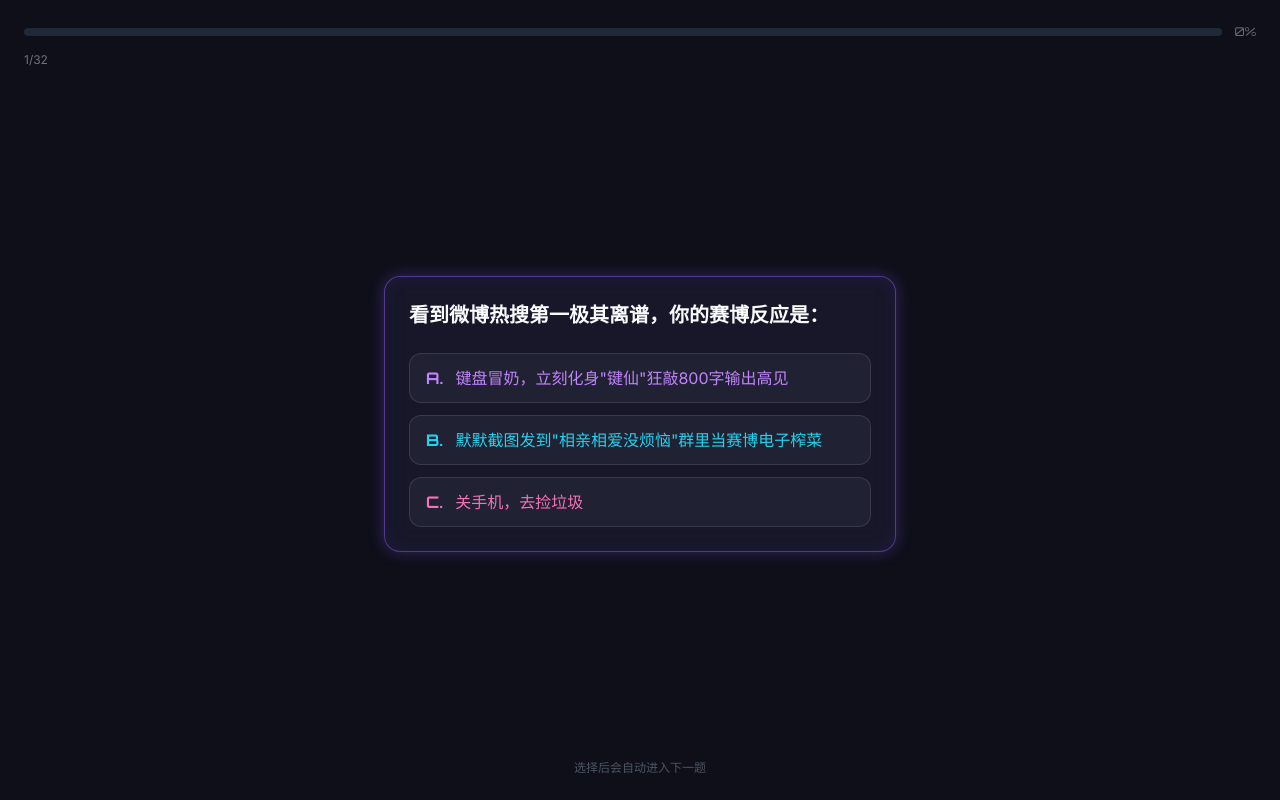
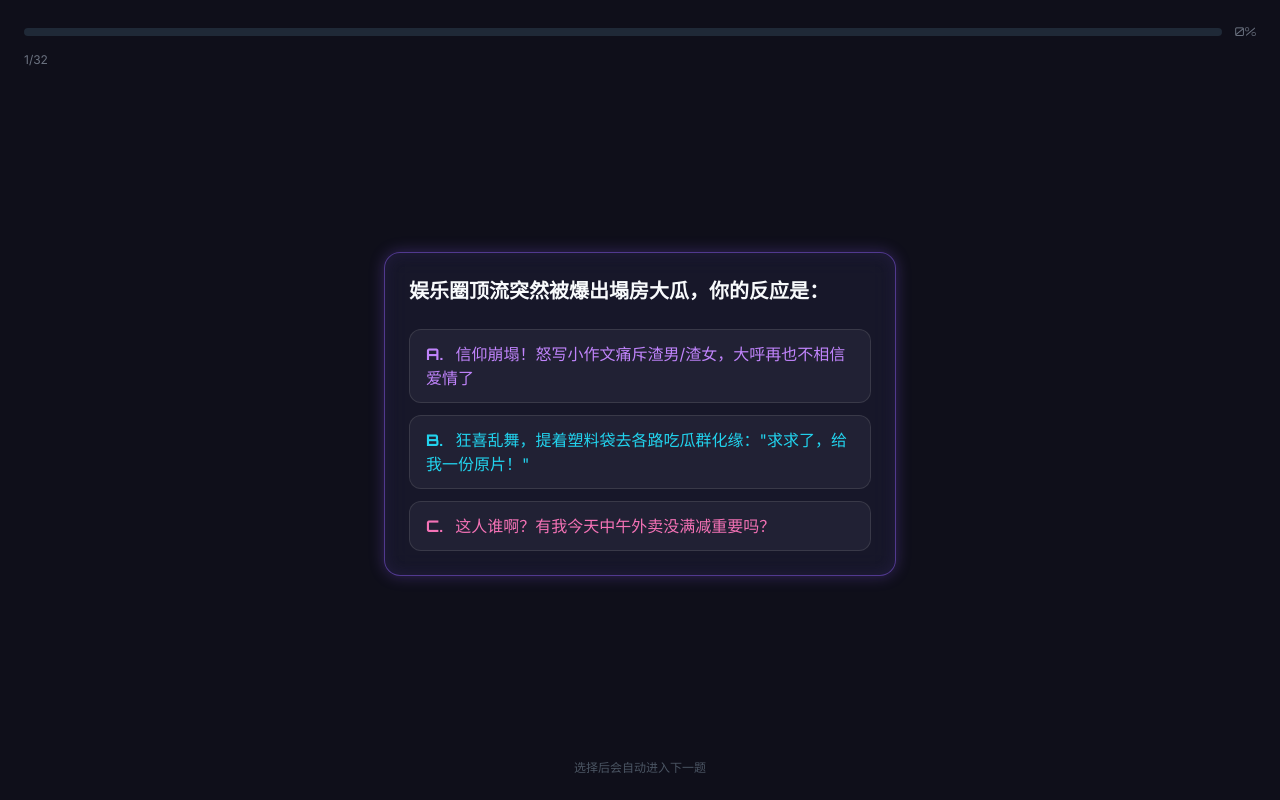
Before and after one commit to amlyczz/nmti, a plain HTML site: page nmti.html in a window 1280 px wide. Both pictures are taken after a click on the button "开始测试 →". Drawn offline with Linux system fonts and the light colour scheme.

Commit message:
feat: 题目随机顺序

```diff
--- a/nmti.html
+++ b/nmti.html
@@ -648,7 +648,7 @@
     }
 
     function renderTest() {
-      const q = questions[state.currentQuestion];
+      const q = state.shuffledQuestions[state.currentQuestion];
       const progress = ((state.currentQuestion) / 32) * 100;
 
       return `
@@ -791,6 +791,7 @@
       if (startBtn) {
         startBtn.addEventListener('click', () => {
           state.phase = 'test';
+          state.shuffledQuestions = [...questions].sort(() => Math.random() - 0.5);
           render();
         });
       }
```
